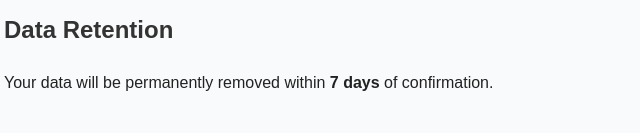
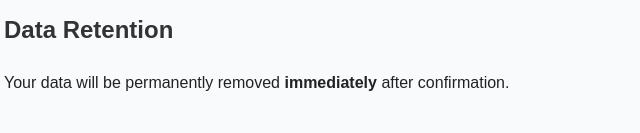
Before and after one commit to MuhamedUssama/drmath-delete, a plain HTML site: page index.html in a window 1280 px wide. Shown: the part 812-945 px from the top of the page, 236-876 px from the left. Drawn offline with Linux system fonts and the light colour scheme.

Commit message:
Update data retention policy in index.html

```diff
--- a/index.html
+++ b/index.html
@@ -69,7 +69,7 @@
   </ul>
 
   <h2>Data Retention</h2>
-  <p>Your data will be permanently removed within <strong>7 days</strong> of confirmation.</p>
+  <p>Your data will be permanently removed <strong>immediately</strong> after confirmation.</p>
 
   <h2>Contact</h2>
   <p>
```
